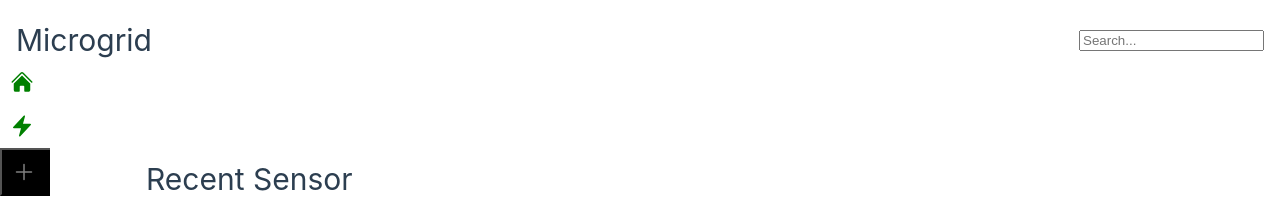
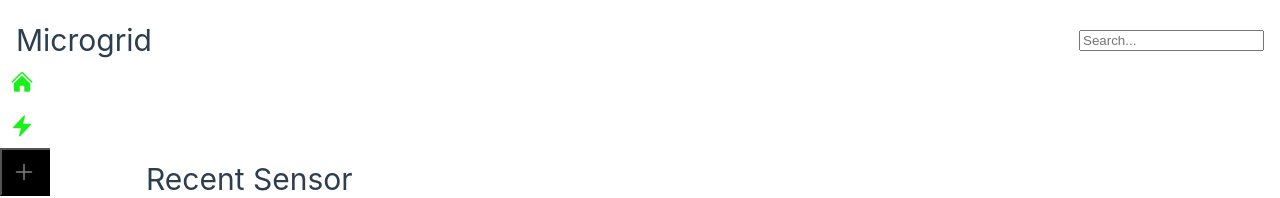
Before and after one commit to Slydite/microgrid-iot, a Vue app in the folder microfront/: page / in a window 1280 px wide. Shown: the top 198 px of the page. Built offline with nearby package versions, Linux system fonts and the light colour scheme.

Commit message:
Deal with Typescript

```diff
--- a/microfront/src/App.vue
+++ b/microfront/src/App.vue
@@ -1,4 +1,6 @@
 <script setup lang="ts">
+import type { Ref } from 'vue';
+
 import { ref } from 'vue';
 import { RouterLink, RouterView } from 'vue-router';
 import { HomeIcon, BoltIcon, PlusIcon } from '@heroicons/vue/24/solid';
@@ -9,8 +11,8 @@ interface Sensor {
   icon: any; // Use appropriate type for your icon components
 }
 
-// Define a reactive array for sensors with proper typing
-const sensors = ref<Sensor[]>([
+
+const sensors: Ref<Array<Sensor>> = ref([
   { name: 'Home', path: '/', icon: HomeIcon },
   { name: 'Sensor 1', path: '/sensor-1', icon: BoltIcon },
   // ... more sensors
@@ -24,7 +26,7 @@ function addSensor(name: string, path: string) {
 
 // Function to remove a sensor by name
 function removeSensor(name: string) {
-  sensors.value = sensors.value.filter(sensor => sensor.name !== name);
+  sensors.value = sensors.value.filter((sensor: Sensor) => sensor.name !== name);
 }
 
 // Function to add a placeholder sensor when the plus button is clicked
@@ -35,7 +37,6 @@ function addPlaceholderSensor() {
   addSensor(newSensorName, newSensorPath);
 }
 </script>
-
 <template>
   <div id="app">
     <header>
@@ -164,7 +165,7 @@ aside nav ul li button {
 
 /* Green color for list items */
 aside nav ul li a .icon {
-  color: green;
+  color: rgb(26, 241, 26);
 }
 
 @media (max-width: 768px) {
--- a/microfront/src/router/index.ts
+++ b/microfront/src/router/index.ts
@@ -1,4 +1,6 @@
 import { createRouter, createWebHistory } from 'vue-router'
+import type { RouteRecordRaw } from 'vue-router'; // Add missing import statement
+
 import HomeView from '../views/HomeView.vue'
 
 const router = createRouter({
@@ -7,16 +9,9 @@ const router = createRouter({
     {
       path: '/',
       name: 'home',
-      component: HomeView
+      component: HomeView // Remove the type assertion
     },
-    {
-      path: '/about',
-      name: 'about',
-      // route level code-splitting
-      // this generates a separate chunk (About.[hash].js) for this route
-      // which is lazy-loaded when the route is visited.
-      component: () => import('../views/AboutView.vue')
-    }
+
   ]
 })
 
--- a/microfront/tsconfig.json
+++ b/microfront/tsconfig.json
@@ -1,5 +1,11 @@
 {
   "files": [],
+  "compilerOptions": {
+    "lib": [
+      "dom",
+      "esnext"
+    ],
+  },
   "references": [
     {
       "path": "./tsconfig.node.json"
--- a/microfront/tsconfig.node.json
+++ b/microfront/tsconfig.node.json
@@ -9,11 +9,11 @@
   ],
   "compilerOptions": {
     "composite": true,
-    "noEmit": true,
     "tsBuildInfoFile": "./node_modules/.tmp/tsconfig.node.tsbuildinfo",
-
     "module": "ESNext",
     "moduleResolution": "Bundler",
-    "types": ["node"]
+    "types": [
+      "node"
+    ]
   }
 }
--- /dev/null
+++ b/package.json
@@ -0,0 +1,5 @@
+{
+	"devDependencies": {
+		"@vue/runtime-dom": "^3.4.21"
+	}
+}
```
Also changed, not shown: microfront/package.json (+11 -11 lines), microfront/src/views/HomeView.vue (+7 -6 lines), 2 other files (tests, documents, lock files or other folders).
